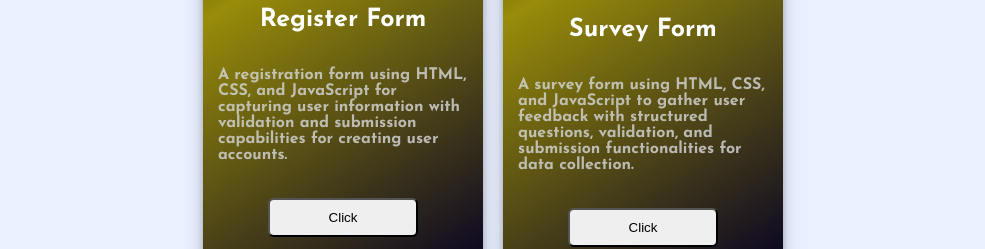
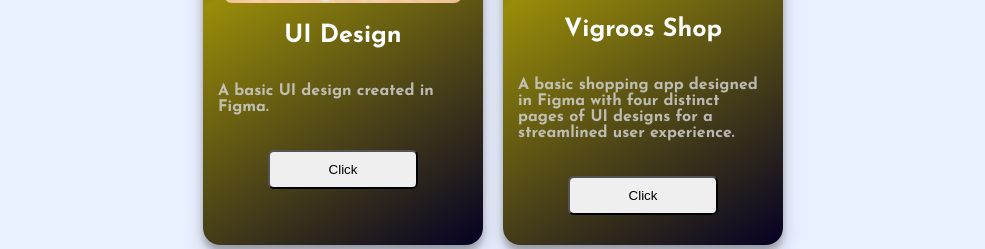
Before and after one commit to vigneshm2k24/WebProjects, a plain HTML site: page index.html in a window 1280 px wide. Shown: the part 5358-5607 px from the top of the page, without its empty margins (147-1132 px from the left). Drawn offline with nearby package versions, Linux system fonts and the light colour scheme; animation ran at ten frames a second; a web font is replaced by a local one.

Commit message:
figma projects included

```diff
--- a/index.html
+++ b/index.html
@@ -605,20 +605,18 @@
                 </div>
                 <div class="project2 g2">
                     <img src="assets/images/boximages/reg-form.jpg" alt="">
-                    <h1>Register Form</h1>
-                    <h3>A registration form using HTML, CSS, and JavaScript for capturing user information with
-                        validation and submission capabilities for creating user accounts.</h3>
+                    <h1>UI Design</h1>
+                    <h3>A basic UI design created in Figma.</h3>
                     <center>
-                        <h3><a href="projects/register.html" target="_blank"><button>Click</button></a></h3>
+                        <h3><a href="assets/figma/Fashion Shop UI.pdf" target="_blank"><button>Click</button></a></h3>
                     </center>
                 </div>
                 <div class="project3 g2">
                     <img src="assets/images/boximages/survey-form.jpg" alt="">
-                    <h1>Survey Form</h1>
-                    <h3>A survey form using HTML, CSS, and JavaScript to gather user feedback with structured questions,
-                        validation, and submission functionalities for data collection.</h3>
+                    <h1>Vigroos Shop</h1>
+                    <h3>A basic shopping app designed in Figma with four distinct pages of UI designs for a streamlined user experience.</h3>
                     <center>
-                        <h3><a href="projects/surveyform.html" target="_blank"><button>Click</button></a></h3>
+                        <h3><a href="https://www.figma.com/proto/QQKcpwKGyeEnTar5Vu3P0w/Untitled?node-id=0-1&t=C1Mv4xFwMvWgJnzF-1" target="_blank"><button>Click</button></a></h3>
                     </center>
                 </div>
             </div>
```
Also changed, not shown: assets/figma/Untitled.png (added), 1 other file.
